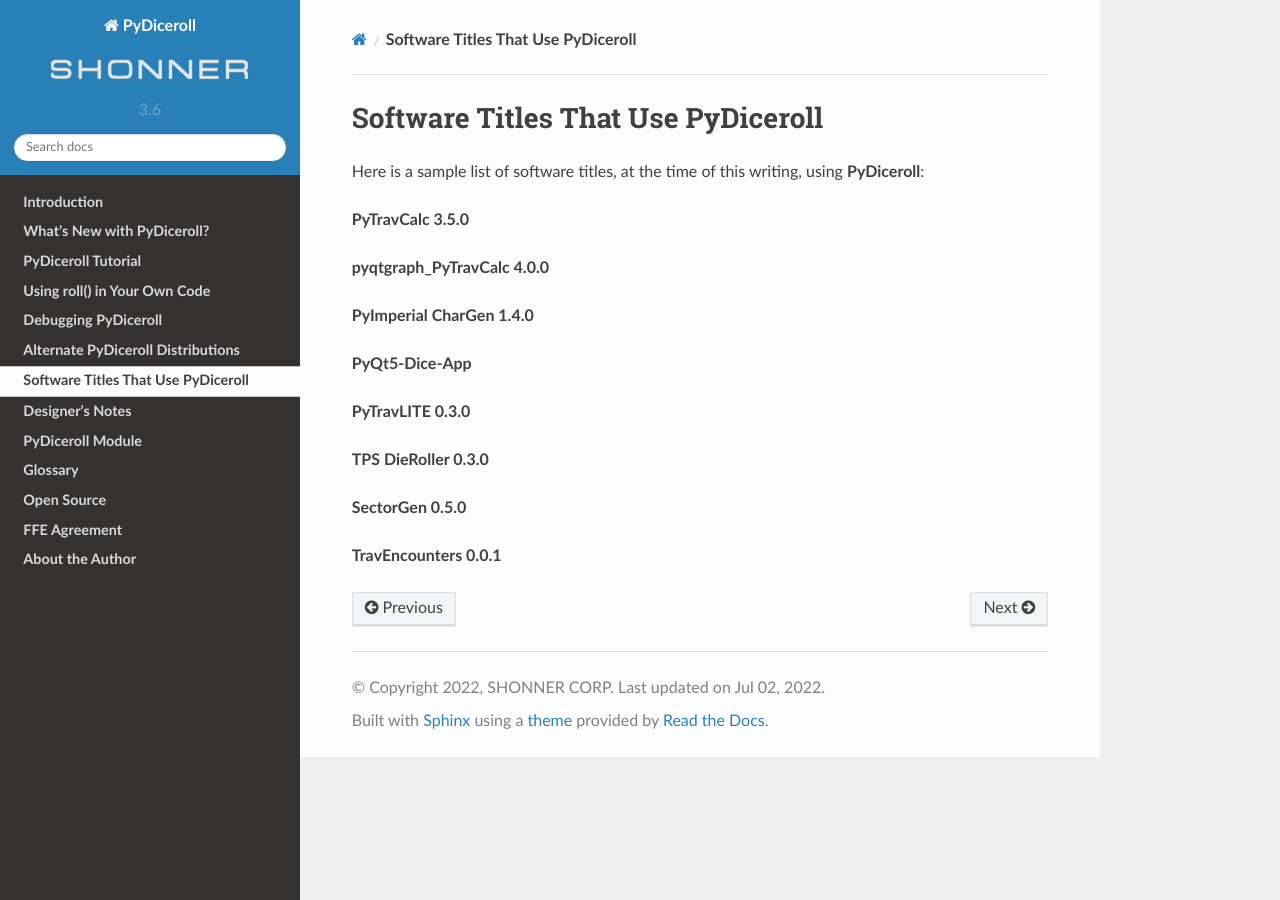
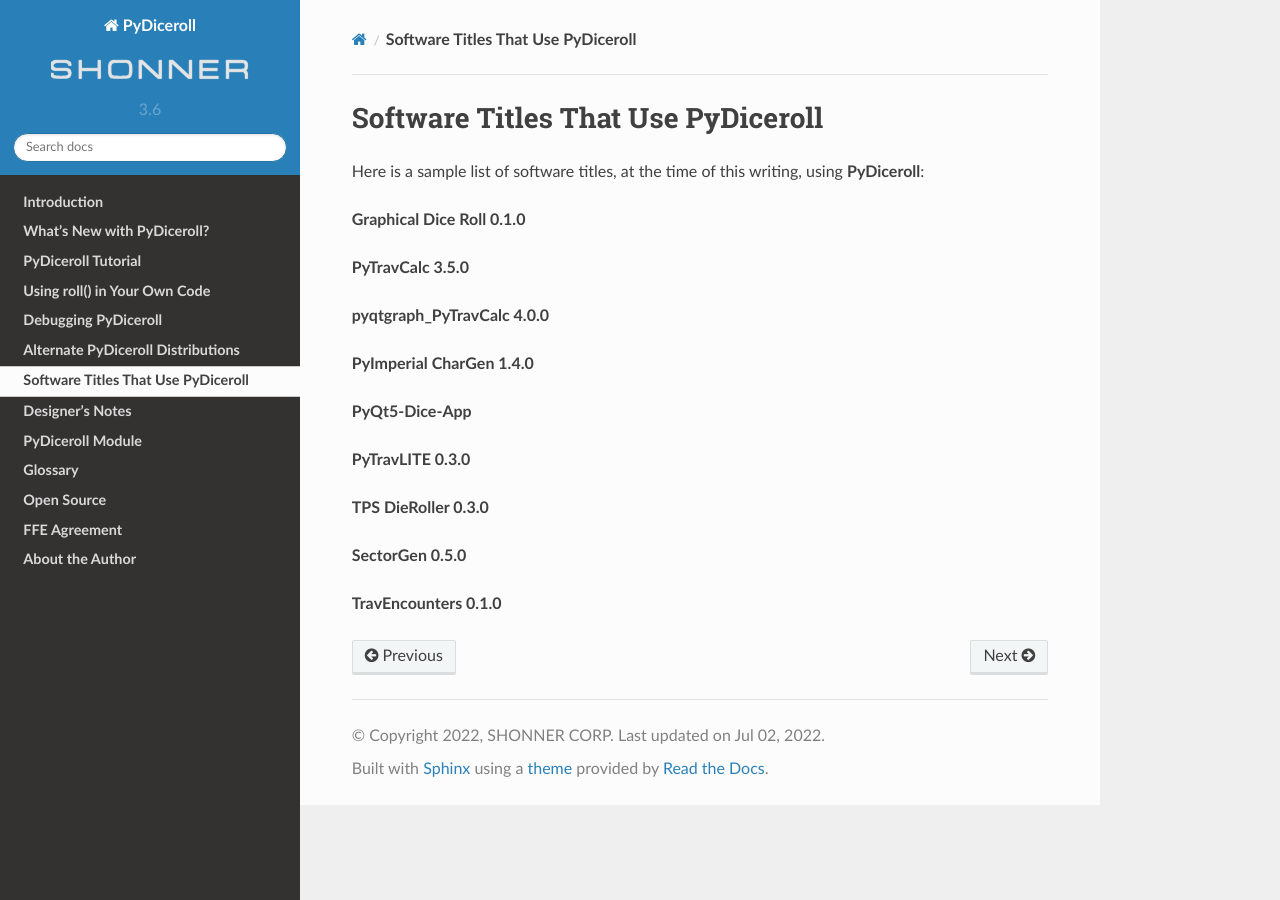
Before and after one commit to ShawnDriscoll/PyDiceroll, a Sphinx documentation site: the page built from docs/source/software_titles.rst, in a window 1280 px wide. Built offline with Sphinx 7.4.7 and the Read the Docs theme 2.0.0, drawn with Linux system fonts in a browser that asks for light colours.

Commit message:
software titles updated

```diff
--- a/docs/source/software_titles.rst
+++ b/docs/source/software_titles.rst
@@ -2,6 +2,8 @@
 =======================================
 
 Here is a sample list of software titles, at the time of this writing, using **PyDiceroll**:
+
+**Graphical Dice Roll 0.1.0**
 
 **PyTravCalc 3.5.0**
 
@@ -17,4 +19,4 @@
 
 **SectorGen 0.5.0**
 
-**TravEncounters 0.0.1**
+**TravEncounters 0.1.0**
```
Also changed, not shown: 19 other files.
